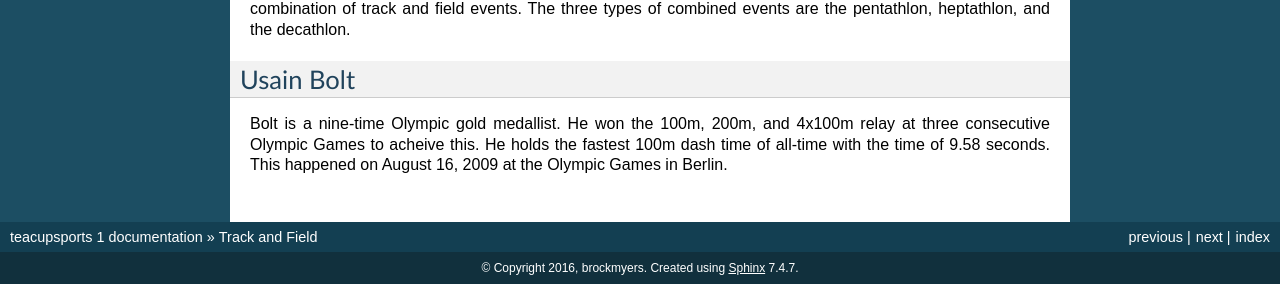
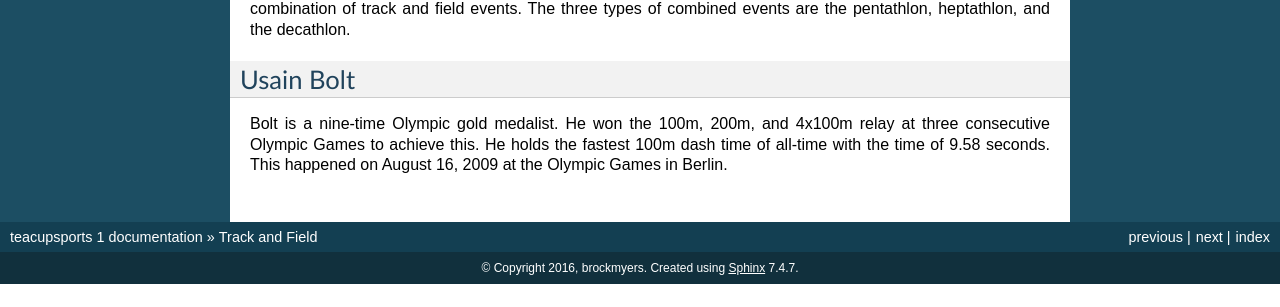
Before and after one commit to brookeschoen/teacupsports, a Sphinx documentation site: the page built from source/track_and_field/track_and_field.rst, in a window 1280 px wide. Shown: the part 410-717 px from the top of the page. Built offline with Sphinx 7.4.7, drawn with Linux system fonts in a browser that asks for light colours.

Commit message:
finished all pages.

```diff
--- a/source/e_sports/e_sports.rst
+++ b/source/e_sports/e_sports.rst
@@ -1,5 +1,8 @@
 E Sports
 =========
+
+.. image:: esports.png
+
 History
 --------
 eSports are a form of competition that is played through electronic systems
@@ -7,7 +10,7 @@ like video games. eSports is usually multiplayer video game competitions. In
 the last decade, eSports has grown tremendously in viewers and prize money.
 Online streaming services like `Twitch <https://www.twitch.tv>`_ , which was
 launched in 2011, have helped the growth of eSports in this decade. In 2013,
-viewers watched 12 billions minutes of video on this service. The most common
+viewers watched 12 billion minutes of video on this service. The most common
 video game broadcast is League of Legends which started
 
 SK T1 Wins Third Title
--- a/source/soccer/soccer.rst
+++ b/source/soccer/soccer.rst
@@ -1,6 +1,5 @@
 Soccer
 ======
-.. image: : esports.*
 History
 -------
 The history of modern-day soccer was established in 1863 when the first laws
--- a/source/track_and_field/track_and_field.rst
+++ b/source/track_and_field/track_and_field.rst
@@ -24,7 +24,7 @@ decathlon.
 
 Usain Bolt
 ----------
-Bolt is a nine-time Olympic gold medallist. He won the 100m, 200m, and 4x100m
-relay at three consecutive Olympic Games to acheive this. He holds the fastest
+Bolt is a nine-time Olympic gold medalist. He won the 100m, 200m, and 4x100m
+relay at three consecutive Olympic Games to achieve this. He holds the fastest
 100m dash time of all-time with the time of 9.58 seconds. This happened on
 August 16, 2009 at the Olympic Games in Berlin.
--- a/source/wrestling/wrestling.rst
+++ b/source/wrestling/wrestling.rst
@@ -1,8 +1,5 @@
 Wrestling
 =========
-
-.. image:: esports.png
-
 History
 -------
 Wrestling dates back to the times of Sumerians over 5,000 years ago. It
```
